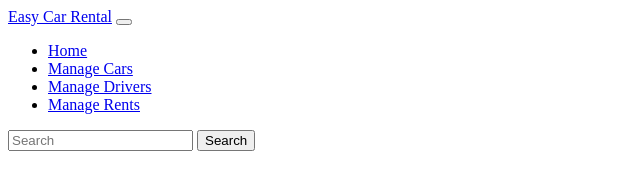
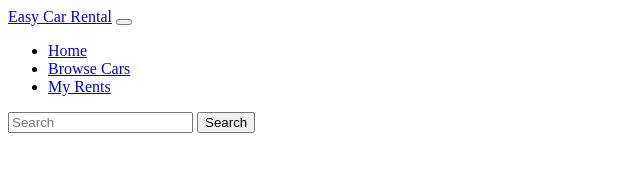
Before and after one commit to Sandun-Induranga/Car-Rental-System, a plain HTML site: page Frontend/view/customer-home-page.html in a window 1280 px wide. Shown: the whole page, without its empty margins (0-640 px from the left). Drawn offline with Linux system fonts and the light colour scheme.

Commit message:
Content Updated

```diff
--- a/Frontend/controller/LoginController.js
+++ b/Frontend/controller/LoginController.js
@@ -18,7 +18,7 @@ $("#btnLogin").on("click", function () {
                     window.open("admin-home-page.html", '_self');
                     break;
                 case "Customer":
-                    window.open("car-page.html", '_self');
+                    window.open("customer-home-page.html", '_self');
                     break;
                 default:
                     alert("none");
--- a/Frontend/view/customer-home-page.html
+++ b/Frontend/view/customer-home-page.html
@@ -21,14 +21,14 @@
                         <a class="nav-link active" aria-current="page" href="#">Home</a>
                     </li>
                     <li class="nav-item">
-                        <a class="nav-link" href="#">Manage Cars</a>
+                        <a class="nav-link" href="#">Browse Cars</a>
                     </li>
                     <li class="nav-item">
-                        <a class="nav-link" href="#">Manage Drivers</a>
+                        <a class="nav-link" href="#">My Rents</a>
                     </li>
-                    <li class="nav-item">
-                        <a class="nav-link" href="#">Manage Rents</a>
-                    </li>
+<!--                    <li class="nav-item">-->
+<!--                        <a class="nav-link" href="#">Manage Rents</a>-->
+<!--                    </li>-->
                 </ul>
                 <form class="d-flex" role="search">
                     <input class="form-control me-2" type="search" placeholder="Search" aria-label="Search">
```
